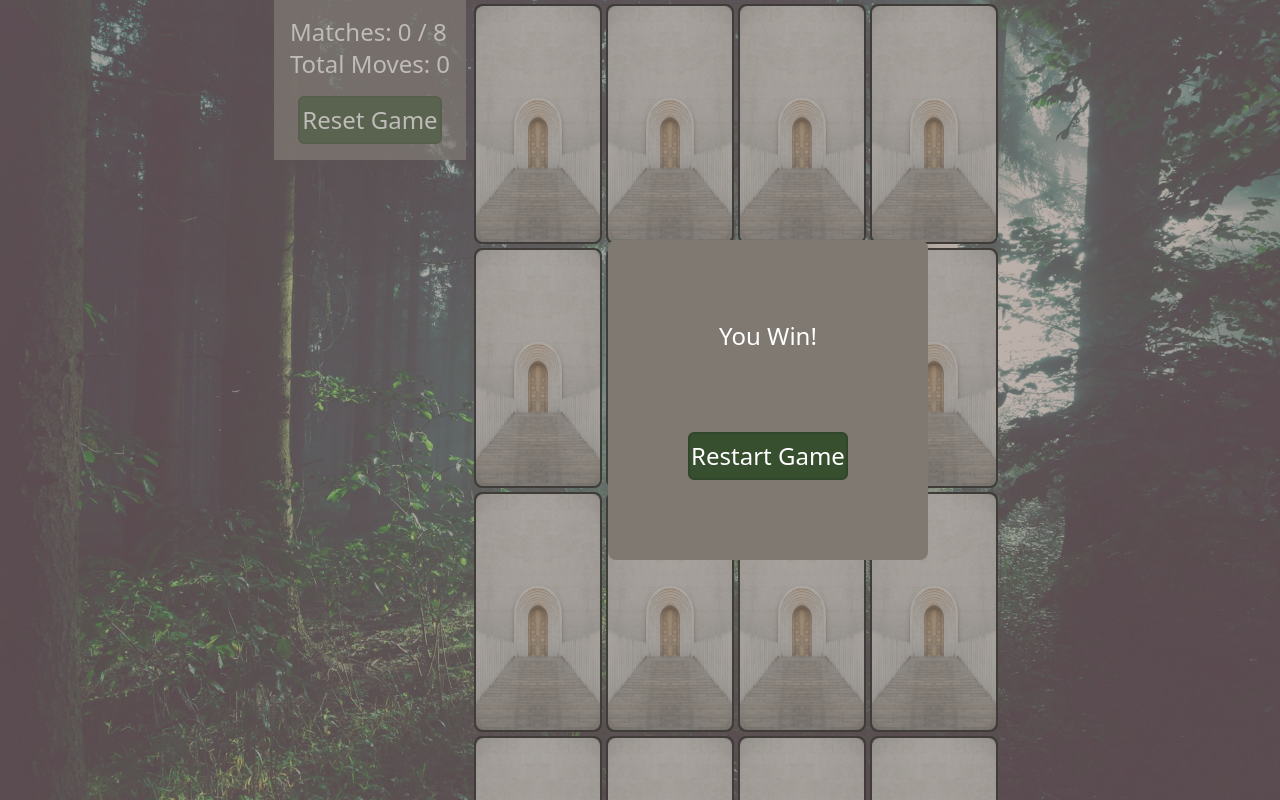
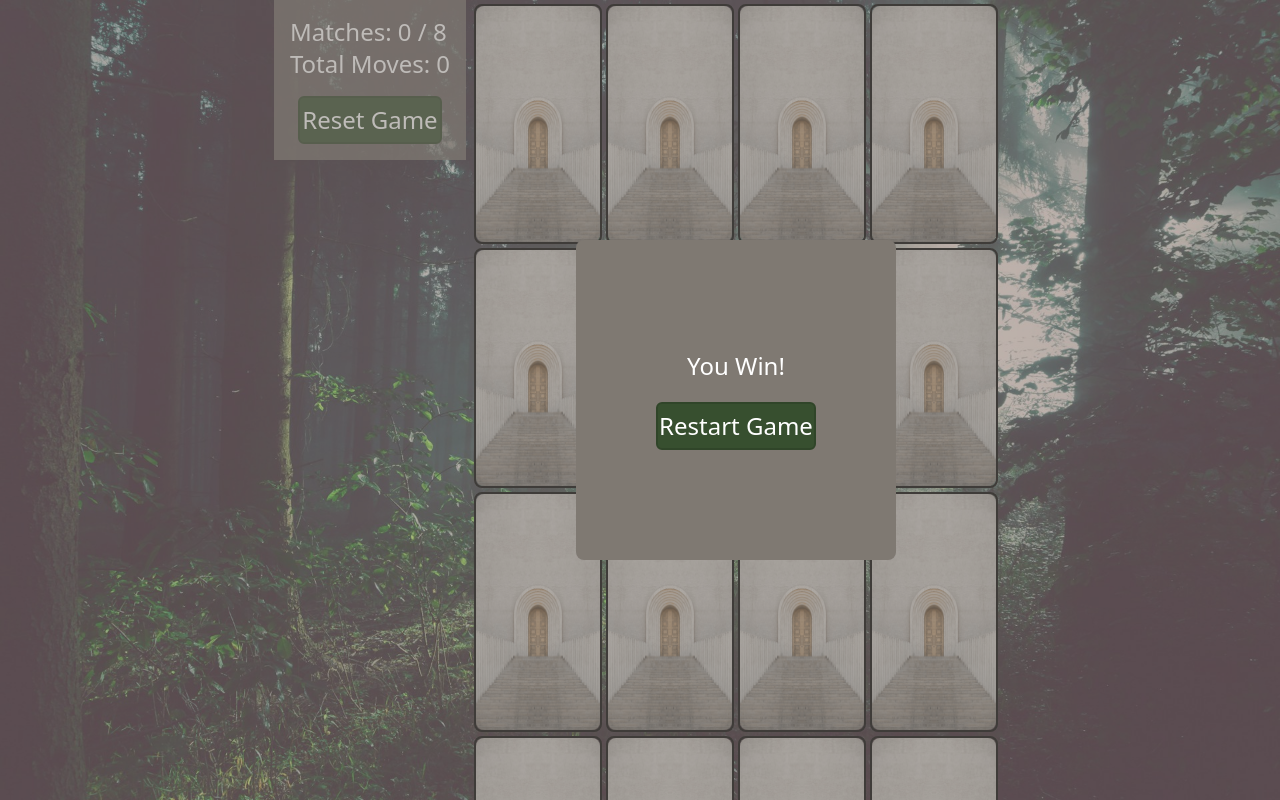
Before and after one commit to Ant-Shell/image-match-game, a Vue app: page / in a window 1280 px wide. Built offline with nearby package versions, Linux system fonts and the light colour scheme.

Commit message:
Adjust margin left for larger devices

```diff
--- a/src/components/Winner.vue
+++ b/src/components/Winner.vue
@@ -4,8 +4,8 @@
 <template>
   <section class="z-10 absolute w-full h-full bg-[#7f7972]/50">
     <div class="text-white md:text-xl lg:text-2xl w-full h-full flex flex-col items-center justify-center">
-      <div class="w-60 h-60 md:w-72 md:h-72 md:ml-[20%] lg:w-80 lg:h-80 flex flex-col items-center justify-evenly bg-[#7f7972] rounded-lg">
-        <h1 class="text-2xl">
+      <div class="w-60 h-60 md:w-72 md:h-72 md:ml-[20%] lg:ml-[15%] lg:w-80 lg:h-80 flex flex-col items-center justify-center bg-[#7f7972] rounded-lg">
+        <h1 class="text-2xl mb-5">
           You Win!
         </h1>
         <button class="w-28 md:w-36 lg:w-40 h-10 md:h-12  border-2 bg-[#374F2F] border-[#304529] text-white md:text-xl lg:text-2xl
```
